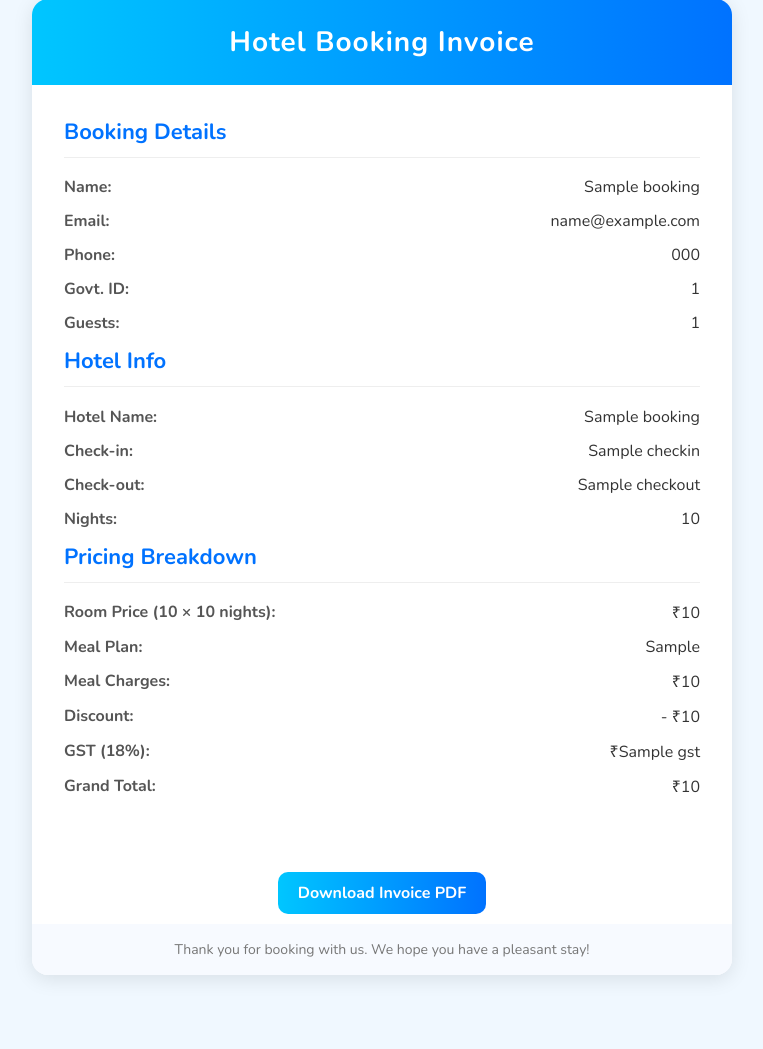
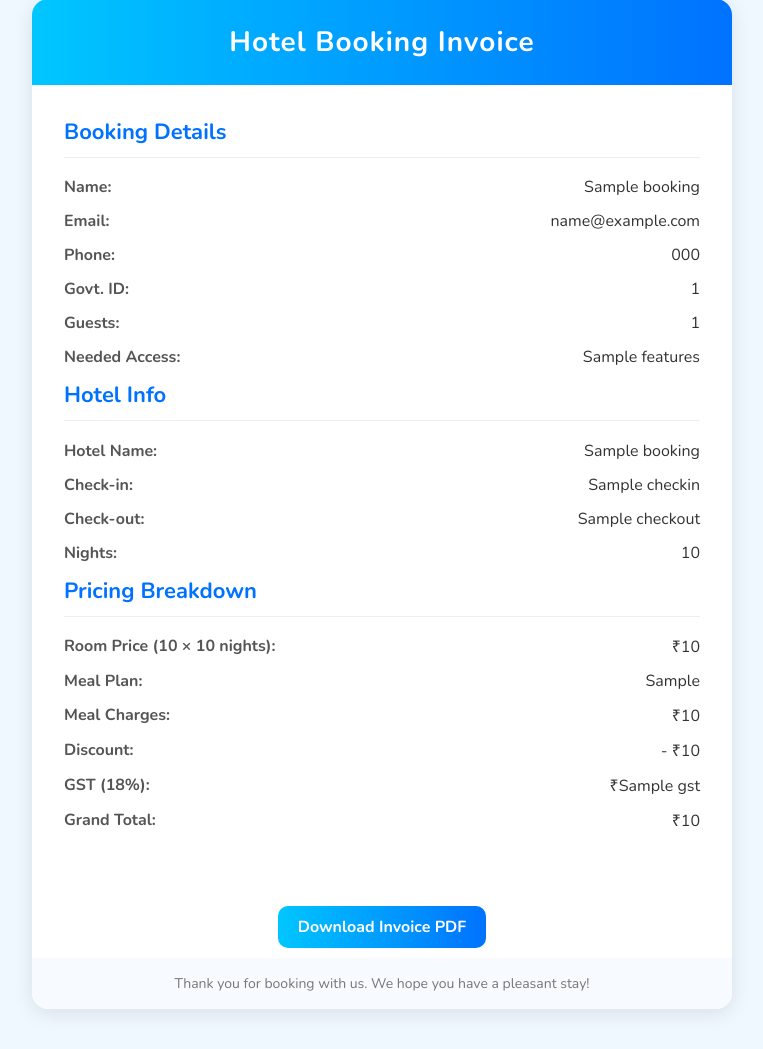
Before and after one commit to pooja31362/hotelbookingapp, a Flask app: template templates/invoice.html in a window 1280 px wide. Shown: the part 41-1090 px from the top of the page, without its empty margins (258-1021 px from the left). Before the commit the page ends 1020 px from the top, so only its background shows below. Run offline with Flask 3, Linux system fonts and the light colour scheme; the template is opened without the code that fills it: most values are stand-ins (such as "Sample title", 1, 10 or a date in 2020).

Commit message:
changes done commit

```diff
--- a/app.py
+++ b/app.py
@@ -123,8 +123,10 @@ def hotel_detail(hotel_id):
     """, (checkin, checkout, hotel_id))
     rooms = cursor.fetchall()
 
+    features = request.args.getlist("features")
     conn.close()
-    return render_template('hotel_detail.html', hotel=hotel, rooms=rooms)
+
+    return render_template('hotel_detail.html', hotel=hotel, rooms=rooms, features=features)
 
 @app.route('/book/<int:room_id>', methods=['GET', 'POST'])
 def book_room(room_id):
@@ -153,6 +155,8 @@ def book_room(room_id):
         phone = request.form['phone']
         govt_id = request.form['govt_id']
         crib_request = bool(request.form.get('crib_request'))
+        selected_features = request.form.getlist('features')
+        features_string = ",".join(selected_features) if selected_features else "None"
 
         checkin = session.get('checkin')
         checkout = session.get('checkout')
@@ -182,9 +186,9 @@ def book_room(room_id):
             return redirect(url_for('hotel_detail', hotel_id=hotel_id))
 
         cursor.execute("""
-        INSERT INTO bookings (room_id, name, email, phone, guest_count, govt_id, crib_request, checkin, checkout, user_id, rooms_booked)
-        VALUES (%s, %s, %s, %s, %s, %s, %s, %s, %s, %s, %s)
-        """, (room_id, name, email, phone, guest_count, govt_id, crib_request, checkin, checkout, session['user_id'], rooms_requested))
+        INSERT INTO bookings (room_id, name, email, phone, guest_count,govt_id, crib_request, checkin, checkout,user_id, rooms_booked, features)
+        VALUES (%s, %s, %s, %s, %s, %s, %s, %s, %s, %s, %s, %s)
+        """, (room_id, name, email, phone, guest_count,govt_id, crib_request, checkin, checkout,session['user_id'], rooms_requested, features_string))
 
         booking_id = cursor.lastrowid
 
@@ -202,8 +206,11 @@ def book_room(room_id):
 
         return redirect(url_for('invoice', booking_id=booking_id))
 
+    features = request.args.getlist("features")
     conn.close()
-    return render_template('book.html', room_id=room_id)
+
+    return render_template('book.html', room_id=room_id, features=features)
+
 
 @app.route('/download_invoice/<int:booking_id>')
 def download_invoice(booking_id):
@@ -243,13 +250,14 @@ def invoice(booking_id):
     cursor = conn.cursor()
     cursor.execute("""
         SELECT b.name, b.email, b.phone, b.guest_count,
-               b.checkin, b.checkout, b.govt_id,
-               r.price, h.name
+                b.checkin, b.checkout, b.govt_id, b.features,
+                r.price, h.name
         FROM bookings b
         JOIN rooms r ON b.room_id = r.id
         JOIN hotels h ON r.hotel_id = h.id
         WHERE b.id = %s
-    """, (booking_id,))
+        """, (booking_id,))
+
     row = cursor.fetchone()
     conn.close()
 
@@ -257,7 +265,7 @@ def invoice(booking_id):
         return "Booking not found", 404
 
     # unpack the row
-    (name, email, phone, guests, checkin_str, checkout_str, govt_id, price_per_night, hotel_name) = row
+    (name, email, phone, guests, checkin_str, checkout_str, govt_id, features, price_per_night, hotel_name) = row
 
     checkin_date = checkin_str
     checkout_date = checkout_str
@@ -292,6 +300,7 @@ def invoice(booking_id):
         'checkin': checkin_str,
         'checkout': checkout_str,
         'govt_id': govt_id,
+        'features': features,
         'hotel_name': hotel_name,
         'booking_id': booking_id
     }
--- a/templates/book.html
+++ b/templates/book.html
@@ -36,6 +36,9 @@
         <h3 class="text-xl font-semibold text-cyan-200 mt-6 mb-2">Co-customers</h3>
         <div id="co-customers-container" class="space-y-4"></div>
       </div>
+      {% for feature in features %}
+        <input type="hidden" name="features" value="{{ feature }}">
+      {% endfor %}
 
       <div class="text-center pt-4">
         <button type="button" onclick="handleConfirmBooking()" class="px-6 py-3 bg-gradient-to-r from-cyan-400 to-blue-500 hover:from-cyan-500 hover:to-blue-600 text-white font-semibold rounded-xl transition duration-300 shadow-lg">
--- a/templates/hotel_detail.html
+++ b/templates/hotel_detail.html
@@ -113,10 +113,13 @@
       <div class="room-box">
         <p><strong>Type:</strong> {{ room[2] }} | <strong>Price:</strong> ₹{{ room[3] }}</p>
         {% if room[-1] > 0 %}
-            <a href="{{ url_for('book_room', room_id=room[0]) }}" class="book-button">Book Now</a>
+        <a href="{{ url_for('book_room', room_id=room[0]) }}{% for f in request.args.getlist('features') %}{% if loop.first %}?{% else %}&{% endif %}features={{ f }}{% endfor %}" class="book-button">
+          Book Now
+        </a>
         {% else %}
             <button class="book-button opacity-50 cursor-not-allowed" disabled>No Rooms</button>
         {% endif %}
+
       </div>
       {% endfor %}
     </div>
--- a/templates/invoice.html
+++ b/templates/invoice.html
@@ -88,6 +88,7 @@
         <div class="row"><span class="label">Phone:</span> <span>{{ booking.phone }}</span></div>
         <div class="row"><span class="label">Govt. ID:</span> <span>{{ booking.govt_id }}</span></div>
         <div class="row"><span class="label">Guests:</span> <span>{{ booking.guest_count }}</span></div>
+        <div class="row"><span class="label">Needed Access:</span> <span>{{ booking.features }}</span></div>
 
         <h2>Hotel Info</h2>
         <div class="row"><span class="label">Hotel Name:</span> <span>{{ booking.hotel_name }}</span></div>
```
Also changed, not shown: 2 other files.
